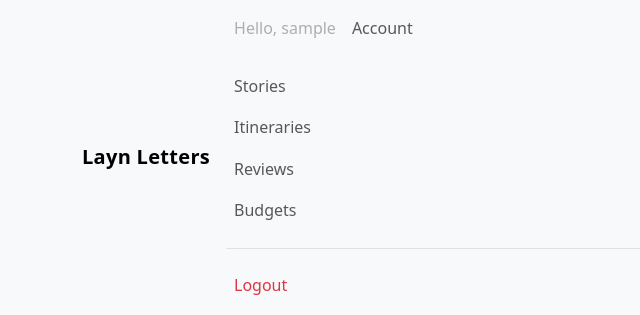
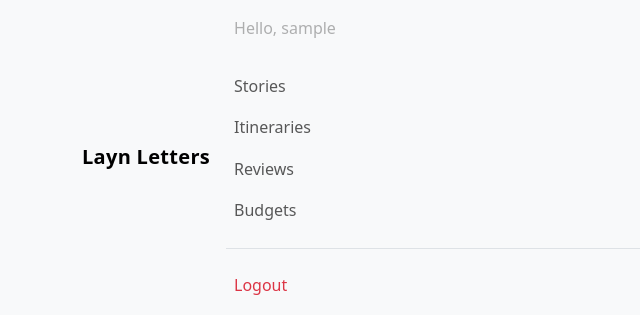
Before and after one commit to limcaroline/layn-letters, a Django app: page /budgets/create/ in a window 1280 px wide. Shown: the top 315 px of the page, without its empty margins (0-640 px from the left). Run offline with Django 3.2, Linux system fonts and the light colour scheme; the visitor is signed in with stand-in values (Sample User, id 1).

```diff
--- a/laynletters/templates/includes/_navbar.html
+++ b/laynletters/templates/includes/_navbar.html
@@ -4,22 +4,20 @@
       Layn Letters
     </a>
 
+    <!-- HAMBURGER (stays exactly like this) -->
     <button class="navbar-toggler" type="button" data-bs-toggle="collapse"
             data-bs-target="#mainNav" aria-controls="mainNav"
             aria-expanded="false" aria-label="Toggle navigation">
       <span class="navbar-toggler-icon"></span>
     </button>
 
+    <!-- Responsive navbar -->
     <div class="collapse navbar-collapse flex-column" id="mainNav">
 
-      <!-- Account -->
       {% if user.is_authenticated %}
         <ul class="navbar-nav w-100 mb-3">
           <li class="nav-item">
             <span class="nav-link disabled">Hello, {{ user.username }}</span>
-          </li>
-          <li class="nav-item">
-            <a class="nav-link" href="{% url 'account_email' %}">Account</a>
           </li>
         </ul>
       {% else %}
@@ -34,7 +32,6 @@
         </ul>
       {% endif %}
 
-      <!-- Content -->
       <ul class="navbar-nav w-100 flex-column mb-3">
         <li class="nav-item">
           <a class="nav-link" href="{% url 'stories:list' %}">Stories</a>
@@ -50,7 +47,6 @@
         </li>
       </ul>
 
-      <!-- Logout -->
       {% if user.is_authenticated %}
         <ul class="navbar-nav w-100 mt-auto pt-3 border-top">
           <li class="nav-item">
```
